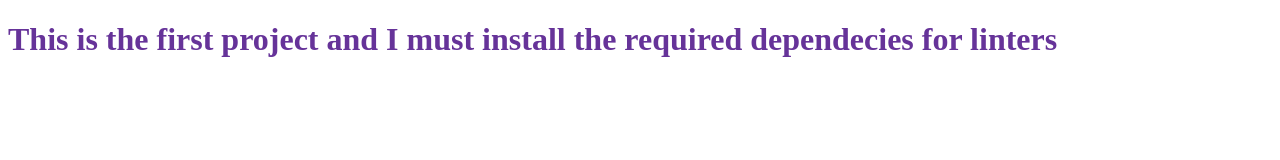
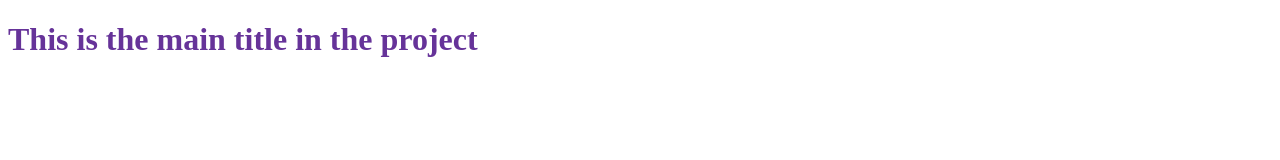
Before and after one commit to MyMicroverseProjects/HelloMicroverse, a website: page index.html in a window 1280 px wide. Drawn offline with Linux system fonts and the light colour scheme.

Commit message:
Fix html

```diff
--- a/index.html
+++ b/index.html
@@ -8,6 +8,6 @@
     <link rel="stylesheet" href="styles.css">
 </head>
 <body>
-    <h1>This is the first project and I must install the required dependecies for linters</h1>
+    <h1>This is the main title in the project</h1>
 </body>
 </html>
```
